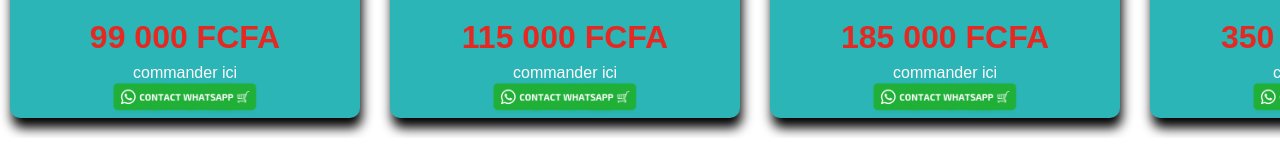
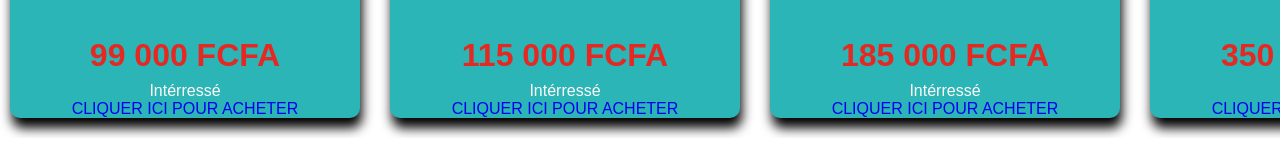
Before and after one commit to agibrico/promopromokit, a plain HTML site: page index.html in a window 1280 px wide. Shown: the part 587-755 px from the top of the page. Drawn offline with Linux system fonts and the light colour scheme.

Commit message:
Add files via upload

```diff
--- a/index.html
+++ b/index.html
@@ -22,9 +22,8 @@
               <img src="Media/1 power 2.png" class="modele">
               <div class="detail">
               	<h1>99 000 FCFA</h1>
-              	<p>commander ici</p>
-              	<a href="https://wa.me/+2250501497255">
-              		<img src="media/whatsapp.png" class="logo">
+              	<p>Intérressé</p>
+                <a href="https://api.whatsapp.com/send?phone=+2250501497255&text=Je voudrais acheter le kit MySol Power 2">CLIQUER ICI POUR ACHETER</a>
               	</a>
               </div>
        </div>
@@ -35,9 +34,8 @@
               <img src="Media/2 power 3.png" class="modele">
               <div class="detail">
               	<h1>115 000 FCFA</h1>
-              	<p>commander ici</p>
-              	<a href="https://wa.me/+2250501497255">
-              		<img src="media/whatsapp.png" class="logo">
+              	<p>Intérressé</p>
+                <a href="https://api.whatsapp.com/send?phone=+2250501497255&text=Je voudrais acheter le kit MySol Power 3">CLIQUER ICI POUR ACHETER</a>
               	</a>
               </div>
         </div>
@@ -48,9 +46,8 @@
               <img src="Media/3 ventilo.png" class="modele">
               <div class="detail">
               	<h1>185 000 FCFA</h1>
-              	<p>commander ici</p>
-              	<a href="https://wa.me/+2250501497255">
-              		<img src="media/whatsapp.png" class="logo">
+              	<p>Intérressé</p>
+                <a href="https://api.whatsapp.com/send?phone=+2250501497255&text=Je voudrais acheter le kit MySol Power Ventilateur">CLIQUER ICI POUR ACHETER</a>
               	</a>
               </div>
         </div>
@@ -61,9 +58,8 @@
               <img src="Media/4 mysol tv 24.png" class="modele">
               <div class="detail">
               	<h1>350 000 FCFA</h1>
-              	<p>commander ici</p>
-              	<a href="https://wa.me/+2250501497255">
-              		<img src="media/whatsapp.png" class="logo">
+              	<p>Intérressé</p>
+                <a href="https://api.whatsapp.com/send?phone=+2250501497255&text=Je voudrais acheter le kit MySol Power TV 24">CLIQUER ICI POUR ACHETER</a>
               	</a>
               </div>
         </div>
@@ -74,9 +70,8 @@
               <img src="Media/5 mysol tv 32.png" class="modele">
               <div class="detail">
               	<h1>425 000 FCFA</h1>
-              	<p>commander ici</p>
-              	<a href="https://wa.me/+2250501497255">
-              		<img src="media/whatsapp.png" class="logo">
+              	<p>Intérressé</p>
+                <a href="https://api.whatsapp.com/send?phone=+2250501497255&text=Je voudrais acheter le kit MySol Power TV 32">CLIQUER ICI POUR ACHETER</a>
               	</a>
               </div>
         </div>
@@ -87,9 +82,8 @@
               <img src="Media/6 mysol tv  + 24.png" class="modele">
               <div class="detail">
               	<h1>400 000 FCFA</h1>
-              	<p>commander ici</p>
-              	<a href="https://wa.me/+2250501497255">
-              		<img src="media/whatsapp.png" class="logo">
+              	<p>Intérressé</p>
+                <a href="https://api.whatsapp.com/send?phone=+2250501497255&text=Je voudrais acheter le kit MySol Power TV+ 24">CLIQUER ICI POUR ACHETER</a>
               	</a>
               </div>
         </div>
@@ -100,9 +94,8 @@
               <img src="Media/7 mysol tv  + 32.png" class="modele">
               <div class="detail">
                 <h1>435 000 FCFA</h1>
-                <p>commander ici</p>
-                <a href="https://wa.me/+2250501497255">
-                  <img src="media/whatsapp.png" class="logo">
+                <p>Intérressé</p>
+                <a href="https://api.whatsapp.com/send?phone=+2250501497255&text=Je voudrais acheter le kit MySol Power TV+ 32">CLIQUER ICI POUR ACHETER</a>
                 </a>
               </div>
         </div>
@@ -113,10 +106,8 @@
               <img src="Media/8 mysol ventilo upgrade.png" class="modele">
               <div class="detail">
                 <h1>190 000 FCFA</h1>
-                <p>commander ici</p>
-                <a href="https://wa.me/+2250501497255">
-                  <img src="media/whatsapp.png" class="logo">
-                </a>
+                <p>Intérressé</p>
+                <a href="https://api.whatsapp.com/send?phone=+2250501497255&text=Je voudrais acheter le kit MySol Power Ventilateur upgrade">CLIQUER ICI POUR ACHETER</a>
               </div>
         </div>
               </li>
@@ -126,10 +117,8 @@
               <img src="Media/9 mysol tv 24 upgrade.png" class="modele">
               <div class="detail">
                 <h1>325 000 FCFA</h1>
-                <p>commander ici</p>
-                <a href="https://wa.me/+2250501497255">
-                  <img src="media/whatsapp.png" class="logo">
-                </a>
+                <p>Intérressé</p>
+                <a href="https://api.whatsapp.com/send?phone=+2250501497255&text=Je voudrais acheter le kit MySol Power Tv 24 upgrade">CLIQUER ICI POUR ACHETER</a>
               </div>
         </div>
               </li>
@@ -139,10 +128,8 @@
               <img src="Media/10 power 32 upgrade.png" class="modele">
               <div class="detail">
                 <h1>360 000 FCFA</h1>
-                <p>commander ici</p>
-                <a href="https://wa.me/+2250501497255">
-                  <img src="media/whatsapp.png" class="logo">
-                </a>
+                <p>Intérressé</p>
+                <a href="https://api.whatsapp.com/send?phone=+2250501497255&text=Je voudrais acheter le kit MySol Power Tv 32 upgrade">CLIQUER ICI POUR ACHETER</a>
               </div>
         </div>
               </li>
@@ -152,10 +139,8 @@
               <img src="Media/11 mysol tv  + 24 upgrade.png" class="modele">
               <div class="detail">
                 <h1>355 000 FCFA</h1>
-                <p>commander ici</p>
-                <a href="https://wa.me/+2250501497255">
-                  <img src="media/whatsapp.png" class="logo">
-                </a>
+               <p>Intérressé</p>
+                <a href="https://api.whatsapp.com/send?phone=+2250501497255&text=Je voudrais acheter le kit MySol Power TV+ 24 upgrade">CLIQUER ICI POUR ACHETER</a>
               </div>
         </div>
               </li>
@@ -165,10 +150,8 @@
               <img src="Media/12 mysol tv  + 32 upgrade.png" class="modele">
               <div class="detail">
                 <h1>390 000 FCFA</h1>
-                <p>commander ici</p>
-                <a href="https://wa.me/+2250501497255">
-                  <img src="media/whatsapp.png" class="logo">
-                </a>
+                <p>Intérressé</p>
+                <a href="https://api.whatsapp.com/send?phone=+2250501497255&text=Je voudrais acheter le kit MySol Power Tv+ 32 upgrade">CLIQUER ICI POUR ACHETER</a>
               </div>
         </div>
               </li>
@@ -178,10 +161,8 @@
               <img src="Media/13 mysol 120 basic.png" class="modele">
               <div class="detail">
                 <h1>260 000 FCFA</h1>
-                <p>commander ici</p>
-                <a href="https://wa.me/+2250501497255">
-                  <img src="media/whatsapp.png" class="logo">
-                </a>
+                <p>Intérressé</p>
+                <a href="https://api.whatsapp.com/send?phone=+2250501497255&text=Je voudrais acheter le kit MySol 120W Basic">CLIQUER ICI POUR ACHETER</a>
               </div>
         </div>
               </li>
@@ -191,10 +172,8 @@
               <img src="Media/14 mysol 200 basic.png" class="modele">
               <div class="detail">
                 <h1>350 000 FCFA</h1>
-                <p>commander ici</p>
-                <a href="https://wa.me/+2250501497255">
-                  <img src="media/whatsapp.png" class="logo">
-                </a>
+                <p>Intérressé</p>
+                <a href="https://api.whatsapp.com/send?phone=+2250501497255&text=Je voudrais acheter le kit MySol 200W Basic">CLIQUER ICI POUR ACHETER</a>
               </div>
         </div>
               </li>
@@ -204,10 +183,8 @@
               <img src="Media/15 kit fermier.png" class="modele">
               <div class="detail">
                 <h1>349 000 FCFA</h1>
-                <p>commander ici</p>
-                <a href="https://wa.me/+2250501497255">
-                  <img src="media/whatsapp.png" class="logo">
-                </a>
+                <p>Intérressé</p>
+                <a href="https://api.whatsapp.com/send?phone=+2250501497255&text=Je voudrais acheter le kit MySol Power Fermier">CLIQUER ICI POUR ACHETER</a>
               </div>
         </div>
               </li>
@@ -217,10 +194,8 @@
               <img src="Media/16 kit essentiel.png" class="modele">
               <div class="detail">
                 <h1>585 000 FCFA</h1>
-                <p>commander ici</p>
-                <a href="https://wa.me/+2250501497255">
-                  <img src="media/whatsapp.png" class="logo">
-                </a>
+                <p>Intérressé</p>
+                <a href="https://api.whatsapp.com/send?phone=+2250501497255&text=Je voudrais acheter le kit MySol Power Essentiel">CLIQUER ICI POUR ACHETER</a>
               </div>
         </div>
               </li>
@@ -230,10 +205,8 @@
               <img src="Media/17 kit prestige.png" class="modele">
               <div class="detail">
                 <h1>760 000 FCFA</h1>
-                <p>commander ici</p>
-                <a href="https://wa.me/+2250501497255">
-                  <img src="media/whatsapp.png" class="logo">
-                </a>
+                <p>Intérressé</p>
+                <a href="https://api.whatsapp.com/send?phone=+2250501497255&text=Je voudrais acheter le kit MySol Power Prestige">CLIQUER ICI POUR ACHETER</a>
               </div>
         </div>
               </li>
```
